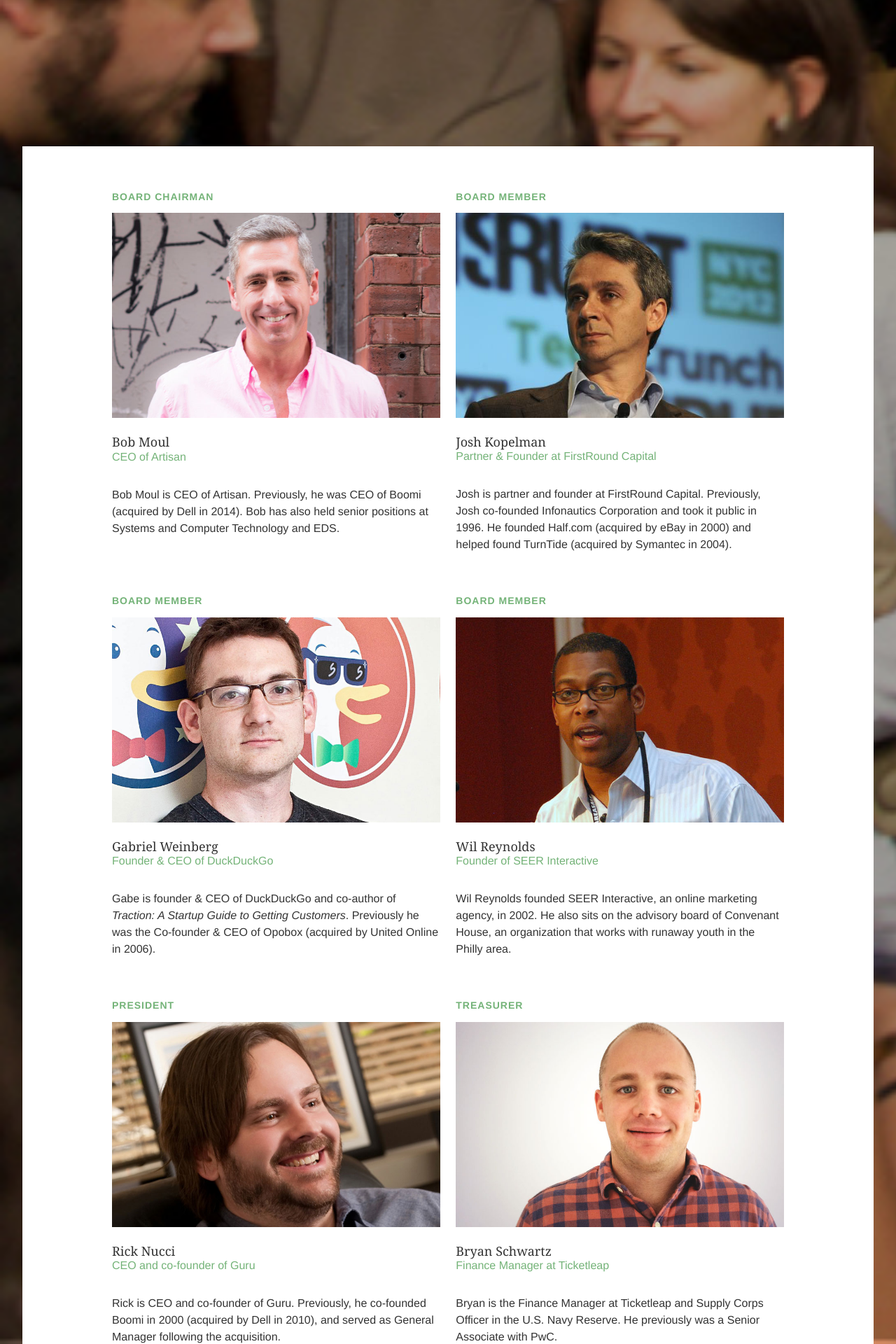
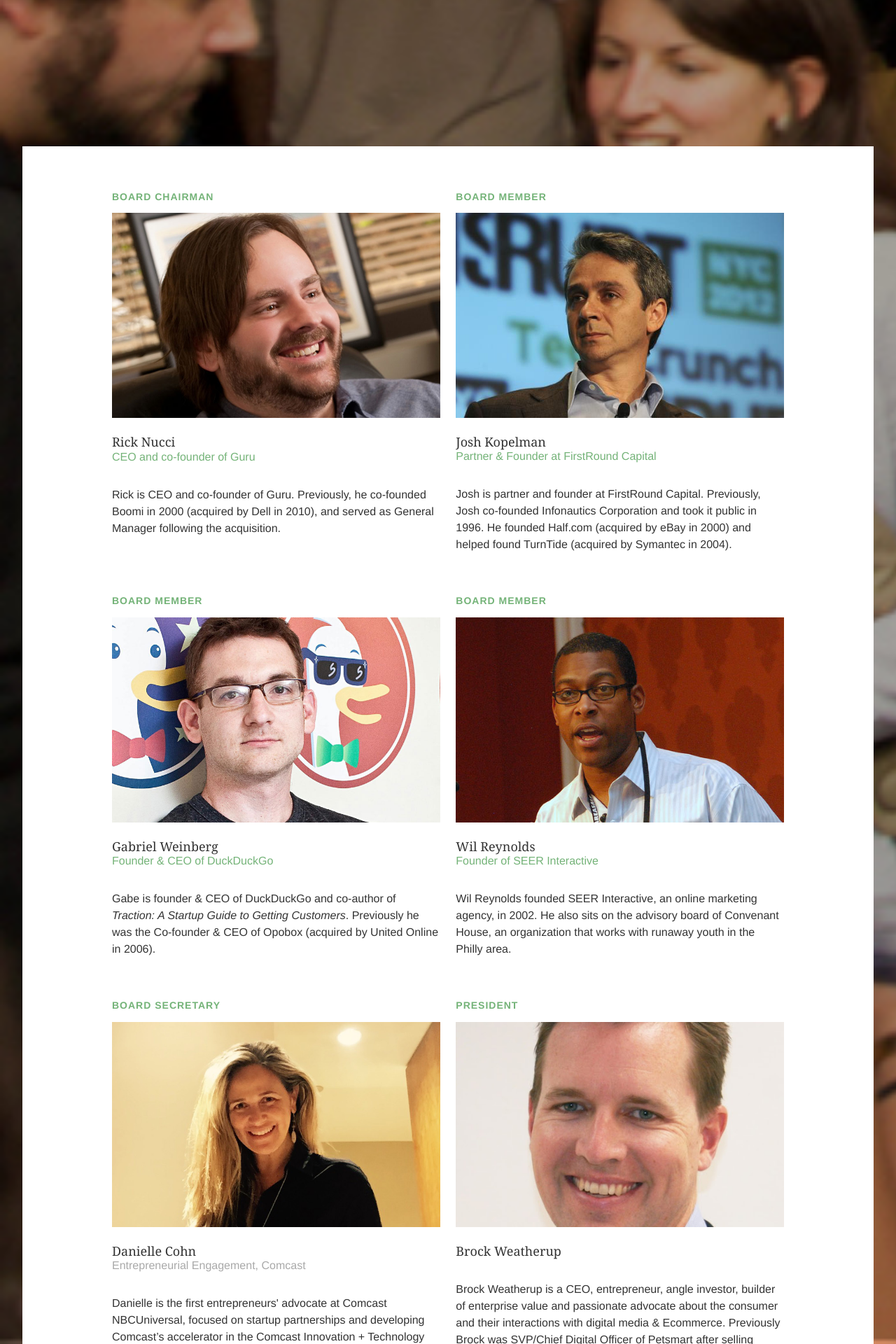
Before and after one commit to phillystartupleaders/psl, a Jekyll site: the page built from leadership/index.html, in a window 1280 px wide. Shown: the part 2710-4630 px from the top of the page at 70% size. Built offline with Jekyll 4.4.1, drawn with Linux system fonts in a browser that asks for light colours; nearby versions of some CDN libraries; some of the changed text lies outside the part shown.

Commit message:
refresh leadership page

```diff
--- a/leadership/index.html
+++ b/leadership/index.html
@@ -8,16 +8,16 @@ title: Our Leadership
     <h2>Board Chairman</h2>
 
     <div class="photo">
-      <img src="{{ site.baseurl }}/images/leadership/bob.jpg" alt="Bob Moul" />
+      <img src="{{ site.baseurl }}/images/leadership/rick.jpg" alt="Rick Nucci" />
     </div>
 
     <header>
-      <h3><a href="https://www.linkedin.com/in/bobmoul">Bob Moul</a></h3>
-      <h4><a href="http://useartisan.com/">CEO of Artisan</a></h4>
+      <h3><a href="https://www.linkedin.com/in/ricknucci">Rick Nucci</a></h3>
+      <h4><a href="https://www.getguru.com/">CEO and co-founder of Guru</a></h4>
     </header>
 
     <div class="bio">
-      <p>Bob Moul is CEO of Artisan. Previously, he was CEO of Boomi (acquired by Dell in 2014). Bob has also held senior positions at Systems and Computer Technology and EDS.</p>
+      <p>Rick is CEO and co-founder of Guru. Previously, he co-founded Boomi in 2000 (acquired by Dell in 2010), and served as General Manager following the acquisition.</p>
     </div>
   </li>
 
@@ -73,19 +73,84 @@ title: Our Leadership
   </li>
 
   <li>
+    <h2>Board Secretary</h2>
+
+    <div class="photo">
+      <img src="{{ site.baseurl }}/images/leadership/danielle.jpg" alt="Danielle Cohn" />
+    </div>
+
+    <header>
+      <h3><a href="http://www.linkedin.com/in/danielle-cohn-122a134">Danielle Cohn</a></h3>
+      <h4>Entrepreneurial Engagement, Comcast</h4>
+    </header>
+
+    <div class="bio">
+      <p>Danielle is the first entrepreneurs' advocate at Comcast NBCUniversal, focused on startup partnerships and developing Comcast’s accelerator in the Comcast Innovation + Technology Center. Danielle helped launch the City’s Startup PHL seed fund. Danielle is cofounder of HOSPITALity – a tech startup aiming to improve patient experiences in hospitals through hospitality and communications.</p>
+    </div>
+  </li>
+
+  <li>
     <h2>President</h2>
 
     <div class="photo">
-      <img src="{{ site.baseurl }}/images/leadership/rick.jpg" alt="Rick Nucci" />
+      <img src="{{ site.baseurl }}/images/leadership/brock.jpg" alt="Brock Weatherup" />
     </div>
 
     <header>
-      <h3><a href="https://www.linkedin.com/in/ricknucci">Rick Nucci</a></h3>
-      <h4><a href="http://www.getguru.com/">CEO and co-founder of Guru</a></h4>
+      <h3><a href="https://www.linkedin.com/in/brockweatherup">Brock Weatherup</a></h3>
     </header>
 
     <div class="bio">
-      <p>Rick is CEO and co-founder of Guru. Previously, he co-founded Boomi in 2000 (acquired by Dell in 2010), and served as General Manager following the acquisition.</p>
+      <p>Brock Weatherup is a CEO, entrepreneur, angle investor, builder of enterprise value and passionate advocate about the consumer and their interactions with digital media & Ecommerce. Previously Brock was SVP/Chief Digital Officer of Petsmart after selling Pet360 where he was CEO the prior 5 years.</p>
+    </div>
+  </li>
+
+  <li>
+    <h2>Program Director</h2>
+
+    <div class="photo">
+      <img src="{{ site.baseurl }}/images/leadership/yuval.jpg" alt="Yuval Yarden" />
+    </div>
+
+    <header>
+      <h3><a href="https://www.linkedin.com/in/yyarden">Yuval Yarden</a></h3>
+    </header>
+
+    <!-- <div class="bio">
+      <p>Bryan is the Finance Manager at Ticketleap and Supply Corps Officer in the U.S. Navy Reserve. He previously was a Senior Associate with PwC.</p>
+    </div> -->
+  </li>
+
+  <li>
+    <h2>Events Director</h2>
+
+    <div class="photo">
+      <img src="{{ site.baseurl }}/images/leadership/ali.jpg" alt="Ali Greene" />
+    </div>
+
+    <header>
+      <h3><a href="https://www.linkedin.com/in/greeneali">Ali Greene</a></h3>
+    </header>
+
+    <div class="bio">
+      <p>Ali is the Senior People Operations Manager at DuckDuckGo. Previously she worked at LivingSocial at their headquarters in DC, and a digital ad startup in NYC before deciding to call Philly home.</p>
+    </div>
+  </li>
+
+  <li>
+    <h2>Marketing Director</h2>
+
+    <div class="photo">
+      <img src="{{ site.baseurl }}/images/leadership/zac.jpg" alt="Zac Pappis" />
+    </div>
+
+    <header>
+      <h3><a href="https://www.linkedin.com/in/zacharypappis">Zac Pappis</a></h3>
+      <h4><a href="http://www.duckduckgo.com/">Director of Community at DuckDuckGo</a></h4>
+    </header>
+
+    <div class="bio">
+      <p>Ali is the Senior People Operations Manager at DuckDuckGo. Previously she worked at LivingSocial at their headquarters in DC, and a digital ad startup in NYC before deciding to call Philly home.</p>
     </div>
   </li>
 
@@ -98,7 +163,6 @@ title: Our Leadership
 
     <header>
       <h3><a href="https://www.linkedin.com/in/bryanaschwartz">Bryan Schwartz</a></h3>
-      <h4><a href="https://ticketleap.com/">Finance Manager at Ticketleap</a></h4>
     </header>
 
     <div class="bio">
@@ -106,31 +170,3 @@ title: Our Leadership
     </div>
   </li>
 </ol>
-
-<ul class="volunteers">
-  <li>
-    <h4>Events Director</h4>
-    <p><a href="https://www.linkedin.com/in/rachelmrobbins">Rachel Robbins</a></p>
-  </li>
-  <li>
-    <h4>Tech Director</h4>
-    <p><a href="https://www.linkedin.com/in/jeffreyburk">Jeff Burk</a></p>
-  </li>
-  <li>
-    <h4>Marketing Team</h4>
-    <p><a href="https://www.linkedin.com/in/michaelido">Michael Idinopulos</a></p>
-    <p><a href="https://www.linkedin.com/in/pioneer">David Whitaker</a></p>
-  </li>
-  <li>
-    <h4>Start.Stay.Grow</h4>
-    <p><a href="https://www.linkedin.com/in/tannenbaum">Mike Tannenbaum</a></p>
-    <p><a href="https://www.linkedin.com/in/danmahon">Dan Mahon</a></p>
-    <p><a href="https://www.linkedin.com/pub/yuval-yarden/41/493/80">Yuval Yarden</a></p>
-  </li>
-  <li>
-    <h4>PSLU</h4>
-    <p><a href="https://www.linkedin.com/in/robertjmoore">Robert J. Moore</a></p>
-    <p><a href="https://www.linkedin.com/in/kertheinecke">Kert Heinecke</a></p>
-    <p><a href="https://www.linkedin.com/pub/adam-kearney/62/34a/278">Adam Kearney</a></p>
-  </li>
-</dl>
```
Also changed, not shown: images/leadership/ali.jpg (added), images/leadership/brock.jpg (added), images/leadership/danielle.jpg (added), images/leadership/yuval.jpg (added), images/leadership/zac.jpg (added).
